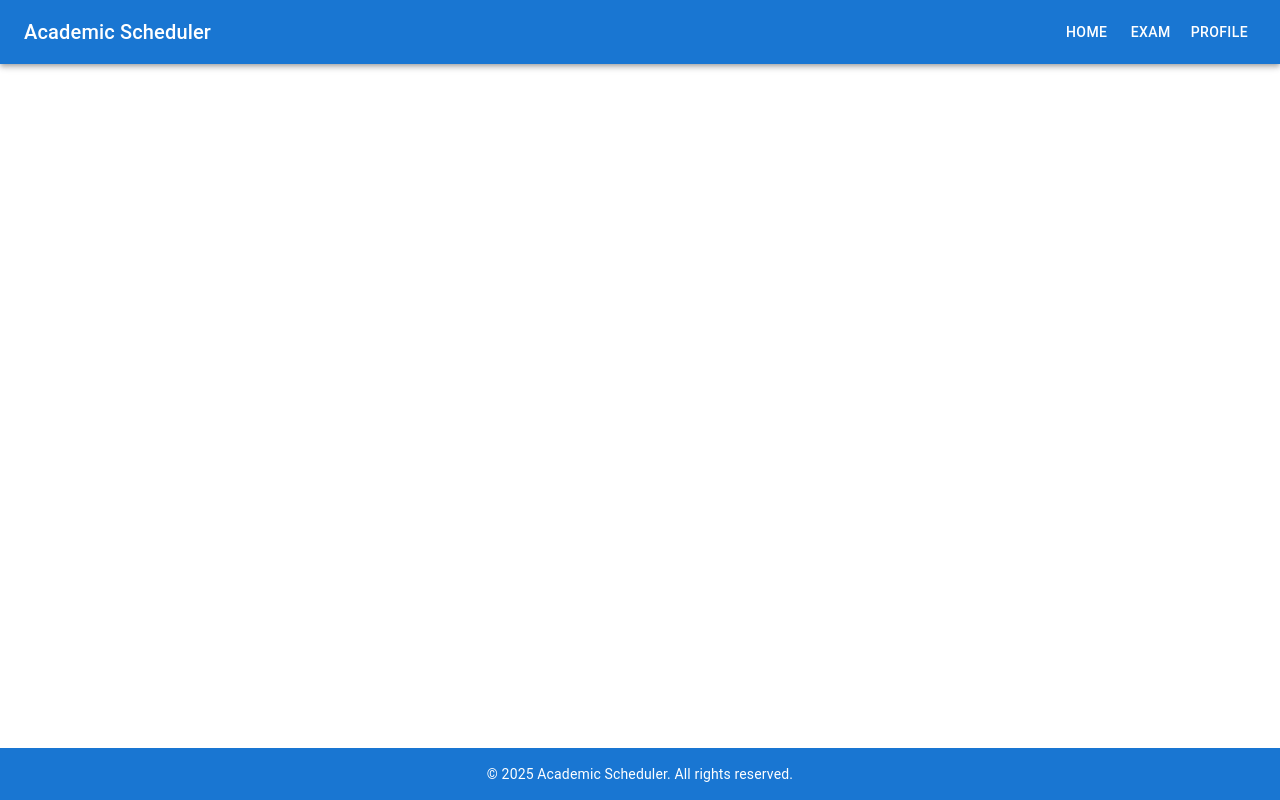
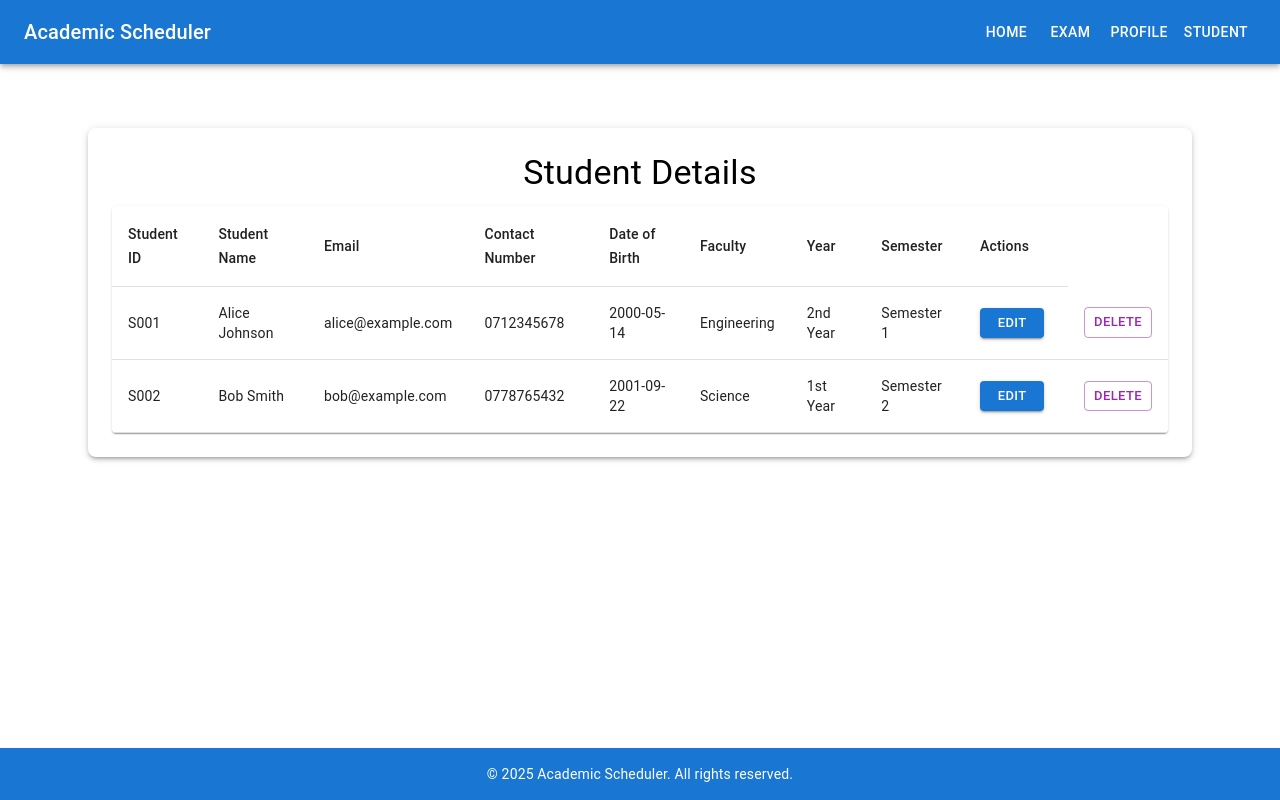
Before and after one commit to lasinduSemasingha/Academic_Schedular, a React (Create React App) app in the folder Frontend/academic_schedular/: page /studenttable in a window 1280 px wide. Built offline with nearby package versions, Linux system fonts and the light colour scheme.

Commit message:
create_student_forms

```diff
--- a/Frontend/academic_schedular/src/App.js
+++ b/Frontend/academic_schedular/src/App.js
@@ -3,6 +3,11 @@ import { BrowserRouter as Router, Routes, Route } from "react-router-dom";
 import Layout from "./Components/Main/Layout";
 import Home from "./Components/Main/Home";
 import Exam from "./Components/Sub/Maheesha/Exam";
+import Student from "./Components/Sub/Kaveesha/Student";
+import StudentHome from "./Components/Sub/Kaveesha/StudentHome";
+import Studenttable from "./Components/Sub/Kaveesha/Studenttable";
+
+
 
 function App() {
   return (
@@ -11,6 +16,9 @@ function App() {
         <Routes>
           <Route path="/" element={<Home />} />
           <Route path="/exam" element={<Exam />} />
+          <Route path="/student" element={<Student/>}/>
+          <Route path="/studenttable" element={<Studenttable/>}/>
+          <Route path="/studenthome" element={<StudentHome/>}/>
         </Routes>
       </Layout>
     </Router>
--- a/Frontend/academic_schedular/src/Components/Main/Layout.js
+++ b/Frontend/academic_schedular/src/Components/Main/Layout.js
@@ -19,6 +19,9 @@ const Layout = ({ children }) => {
           <Button color="inherit" component={Link} to="/profile">
             Profile
           </Button>
+          <Button color="inherit" component={Link} to="/student">
+            Student
+          </Button>
         </Toolbar>
       </AppBar>
 
--- /dev/null
+++ b/Frontend/academic_schedular/src/Components/Sub/Kaveesha/Student.js
@@ -0,0 +1,81 @@
+import React from "react";
+import { Box , Typography ,Paper,Grid ,TextField ,MenuItem ,Button } from "@mui/material";
+
+function Student() {
+    return (
+        <Box sx={{ textAlign: "center", py: 6 }}>
+
+        <Paper elevation={3} sx={{ padding: 4, textAlign: "center" }}>
+        <Typography variant="h4" fontWeight="bold" gutterBottom>
+        Student Management
+        </Typography>
+
+        <form className="studentform">
+        <Grid container spacing={2}>
+
+        <Grid item xs={12}>
+            <TextField fullWidth label="Student Name" name="name" variant="outlined" required />
+        </Grid>
+
+        <Grid item xs={12}>
+            <TextField fullWidth label="Student ID" name="studentId" variant="outlined" required />
+        </Grid>
+
+        <Grid item xs={12}>
+            <TextField fullWidth label="Email" name="email" type="email" variant="outlined" required />
+        </Grid>
+
+        <Grid item xs={12}>
+            <TextField fullWidth label="Contact Number" name="contact" variant="outlined" required />
+        </Grid>
+
+        <Grid item xs={12}>
+            <TextField fullWidth label="Date of Birth" name="dob" type="date" InputLabelProps={{ shrink: true }} variant="outlined" required />
+        </Grid>
+
+        <Grid item xs={12}>
+                <TextField fullWidth label="Address" name="address" variant="outlined" required />
+                            </Grid>
+
+                            <Grid item xs={12}>
+                                <TextField select fullWidth label="Faculty/Department" name="faculty" variant="outlined" required>
+                                    <MenuItem value="Faculty of Computing">Faculty of Computing</MenuItem>
+                                    <MenuItem value="Faculty of Engineering">Faculty of Engineering</MenuItem>
+                                    <MenuItem value="Faculty of Humanities and Sciences">Faculty of Humanities and Sciences</MenuItem>
+                                    <MenuItem value="School of Architecture">School of Architecture</MenuItem>
+                                    <MenuItem value="Faculty of Business">Faculty of Business</MenuItem>
+                                </TextField>
+                            </Grid>
+
+            <Grid item xs={12}>
+                                <TextField select fullWidth label="Academic Year" name="year" variant="outlined" required>
+                                    <MenuItem value="Year 1">Year 1</MenuItem>
+                                    <MenuItem value="Year 2">Year 2</MenuItem>
+                                    <MenuItem value="Year 3">Year 3</MenuItem>
+                                    <MenuItem value="Year 4">Year 4</MenuItem>
+                                </TextField>
+                            </Grid>
+
+                            <Grid item xs={12}>
+                                <TextField select fullWidth label="Semester" name="semester" variant="outlined" required>
+                                    <MenuItem value="Semester 1">Semester 1</MenuItem>
+                                    <MenuItem value="Semester 2">Semester 2</MenuItem>
+                                </TextField>
+                            </Grid>
+
+                            <Grid item xs={12}>
+                                <Button type="submit" variant="contained" color="primary" fullWidth>
+                                    Submit
+                                </Button>
+                            </Grid>
+
+            </Grid>
+            </form>
+
+
+        </Paper>
+        </Box>
+    );
+}
+
+export default Student;
--- /dev/null
+++ b/Frontend/academic_schedular/src/Components/Sub/Kaveesha/StudentHome.js
@@ -0,0 +1,23 @@
+import React from 'react';
+import { Container, Typography, Box, Button } from '@mui/material';
+
+const StudentHome = () => {
+    return (
+        <Container maxWidth="md">
+            <Box sx={{ mt: 4, p: 3, boxShadow: 3, borderRadius: 2, bgcolor: 'background.paper', textAlign: 'center' }}>
+                <Typography variant="h3" gutterBottom>
+                    Welcome to Student Management System
+                </Typography>
+                <Typography variant="h6" gutterBottom>
+                    Manage student details, view profiles, and update information seamlessly.
+                </Typography>
+                <Box sx={{ mt: 3, display: 'flex', justifyContent: 'center', gap: 2 }}>
+                    <Button variant="contained" color="primary">View Students</Button>
+                    <Button variant="outlined" color="secondary">Add Student</Button>
+                </Box>
+            </Box>
+        </Container>
+    );
+}
+
+export default StudentHome;
--- /dev/null
+++ b/Frontend/academic_schedular/src/Components/Sub/Kaveesha/Studenttable.js
@@ -0,0 +1,77 @@
+import React from 'react';
+import { Container, Typography, Box, Table, TableBody, TableCell, TableContainer, TableHead, TableRow, Paper, Button } from '@mui/material';
+
+const students = [
+    {
+        id: 'S001',
+        name: 'Alice Johnson',
+        email: 'alice@example.com',
+        contact: '0712345678',
+        dob: '2000-05-14',
+        faculty: 'Engineering',
+        year: '2nd Year',
+        semester: 'Semester 1'
+    },
+    {
+        id: 'S002',
+        name: 'Bob Smith',
+        email: 'bob@example.com',
+        contact: '0778765432',
+        dob: '2001-09-22',
+        faculty: 'Science',
+        year: '1st Year',
+        semester: 'Semester 2'
+    }
+];
+
+const Studenttable = () => {
+    return (
+        <Container maxWidth="lg">
+            <Box sx={{ mt: 4, p: 3, boxShadow: 3, borderRadius: 2, bgcolor: 'background.paper' }}>
+                <Typography variant="h4" gutterBottom align="center">
+                    Student Details
+                </Typography>
+                <TableContainer component={Paper}>
+                    <Table>
+                        <TableHead>
+                            <TableRow>
+                                <TableCell>Student ID</TableCell>
+                                <TableCell>Student Name</TableCell>
+                                <TableCell>Email</TableCell>
+                                <TableCell>Contact Number</TableCell>
+                                <TableCell>Date of Birth</TableCell>
+                                <TableCell>Faculty</TableCell>
+                                <TableCell>Year</TableCell>
+                                <TableCell>Semester</TableCell>
+                                <TableCell>Actions</TableCell>
+                            </TableRow>
+                        </TableHead>
+                        <TableBody>
+                            {students.map((student) => (
+                                <TableRow key={student.id}>
+                                    <TableCell>{student.id}</TableCell>
+                                    <TableCell>{student.name}</TableCell>
+                                    <TableCell>{student.email}</TableCell>
+                                    <TableCell>{student.contact}</TableCell>
+                                    <TableCell>{student.dob}</TableCell>
+                                    <TableCell>{student.faculty}</TableCell>
+                                    <TableCell>{student.year}</TableCell>
+                                    <TableCell>{student.semester}</TableCell>
+                                    <TableCell>
+                                        <Button variant="contained" color="primary" size="small" sx={{ mr: 1 }}>Edit</Button>
+
+                                    </TableCell>
+                                    <TableCell>
+                                    <Button variant="outlined" color="secondary" size="small">Delete</Button>
+                                    </TableCell>
+                                </TableRow>
+                            ))}
+                        </TableBody>
+                    </Table>
+                </TableContainer>
+            </Box>
+        </Container>
+    );
+}
+
+export default Studenttable;
```
